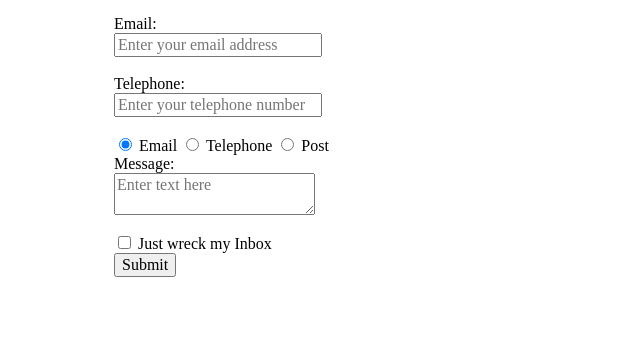
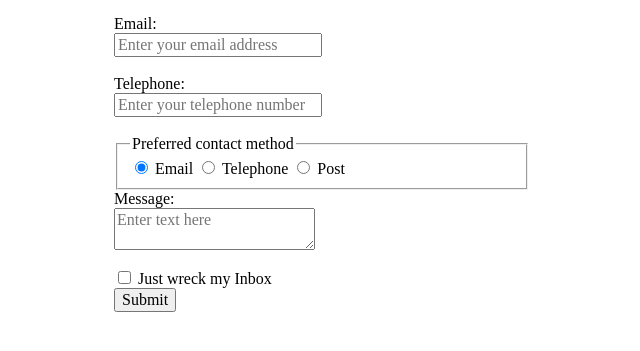
Before and after one commit to DominicSimpson/fandchtmlformsworkshop, a plain HTML site: page html-forms/workshop/index.html in a window 1280 px wide. Shown: the part 157-508 px from the top of the page, without its empty margins (318-958 px from the left). Drawn offline with Linux system fonts and the light colour scheme.

Commit message:
Added radio buttons and checked code
Form still does not validate

```diff
--- a/html-forms/workshop/index.html
+++ b/html-forms/workshop/index.html
@@ -9,7 +9,6 @@
   <body>
     <h1>Contact</h1>
 
-    <!-- Your form goes here -->
     <form id="form" action="https://learn-forms.netlify.com/submit/part3" method="GET">
       <label for="name">Name:</label>
       <input id="text" type="text" name="name" placeholder="Enter your full name here" /><br>
@@ -20,16 +19,20 @@
       <label for="telephone">Telephone:</label><br>
   		<input id="tel" type="tel" name="telephone" placeholder="Enter your telephone number" required/><br>
 
-      <div>
-        <input type="radio" id="email" name="email" value="email" checked>
-        <label for="email">Email</label>
+      <fieldset>
 
-        <input type="radio" id="telephone" name="telephone" value="telephone">
-        <label for="telephone">Telephone</label>
+        <legend>Preferred contact method</legend>
 
-        <input type="radio" id="post" name="post" value="post">
-        <label for="post">Post</label>
-      </div>
+        <input type="radio" id="contact-email" name="email" value="email" checked>
+        <label for="contact-email">Email</label>
+
+        <input type="radio" id="contact-telephone" name="telephone" value="telephone">
+        <label for="contact-telephone">Telephone</label>
+
+        <input type="radio" id="contact-post" name="post" value="post">
+        <label for="contact-post">Post</label>
+
+      </fieldset>
 
       <label for="contactform">Message:</label><br>
 			<textarea class="contactformtext" id="contactform" name="contactform" placeholder="Enter text here" required></textarea><br>
@@ -37,7 +40,7 @@
       <input id="marketingConsent" name="marketingConsent" type="checkbox">
 			<label for="marketingConsent" class="checkbox">Just wreck my Inbox</label>
 
-      <input type="button" id="myBtn" value="Submit"/>
+      <button type="button">Submit</button>
     </form>
 
   </body>
```
